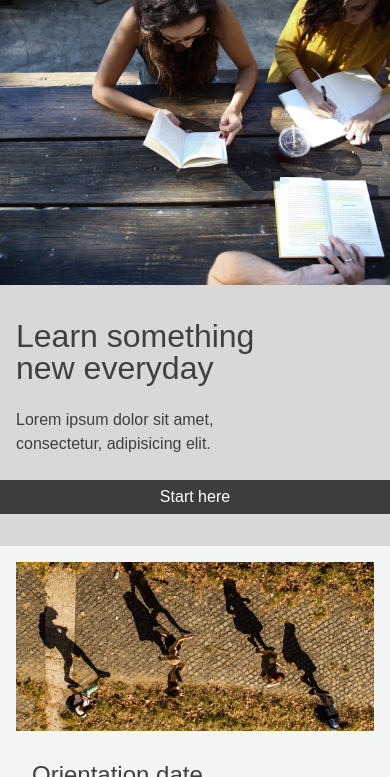
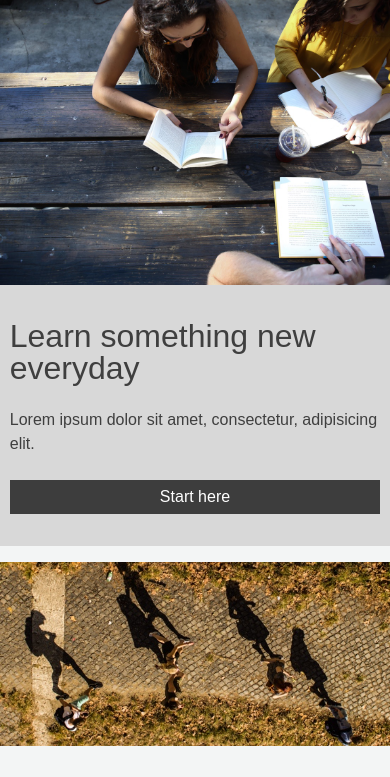
Before and after one commit to Christsadi/Colmar-Academy, a plain HTML site: page index.html in a window 390 px wide. Shown: the part 67-844 px from the top of the page. Drawn offline with Linux system fonts and the light colour scheme; a web font is replaced by a local one.

Commit message:
styling mobile

```diff
--- a/index.html
+++ b/index.html
@@ -24,7 +24,7 @@
             </div>
 
             <!-- desktop navigation bar -->
-            <div >
+            <div>
                 <ul class="navbar-links">
                     <li><a href="#">On campus</a></li>
                     <li><a href="#">Online</a></li>
@@ -49,11 +49,10 @@
 
         <!-- Banner section -->
         <section class="banner container text-align-left">
-             <div class="container-media">
+            <div class="container-media">
                 <img src="./assests/images/banner.jpg">
             </div>
-
-                <div class="container-article vertical-text">
+                <div class="banner-content vertical-text">
                     <div class="banner-text">
                         <h1>Learn something new everyday</h1>
                         <p>Lorem ipsum dolor sit amet, consectetur, adipisicing elit.</p>
@@ -68,7 +67,6 @@
         <section class="article container text-align-left text">
 
             <!-- left side -->
-
                 <div class="container-media article-left">
                     <img src="./assests/images/information-main.jpg" alt="information-main">
                     <div class="article-text">
--- a/resources/css/style.css
+++ b/resources/css/style.css
@@ -108,7 +108,7 @@ h4 a {
 }
 
 .logo p {
-  font-size: 1rem;
+  font-size: 2rem;
   color: rgb(216, 216, 216);
 }
 
@@ -131,6 +131,10 @@ h4 a {
   background-color: rgb(216, 216, 216);
   display: flex;
   padding-top: 2rem;
+}
+
+.banner-content {
+  width: 40%;
 }
 
 .banner h1 {
@@ -303,7 +307,6 @@ button a {
 
   .container-article {
     width: 100%;
-    padding: 0 1rem 2rem;
   }
 
   .container-media {
@@ -347,6 +350,12 @@ button a {
     flex-direction: column;
     align-items: center;
     padding-top: 0;
+    max-width: 100%;
+  }
+
+  .banner-content {
+    width: 95%;
+    padding: 0 1rem 2rem;
   }
 
   .banner button {
@@ -354,7 +363,11 @@ button a {
   }
 
   .banner-text {
-    margin-left: 1rem;
+    width: 100%;
+  }
+
+  .banner button {
+    max-width: 100%;
   }
 
   /* Information section */
```
